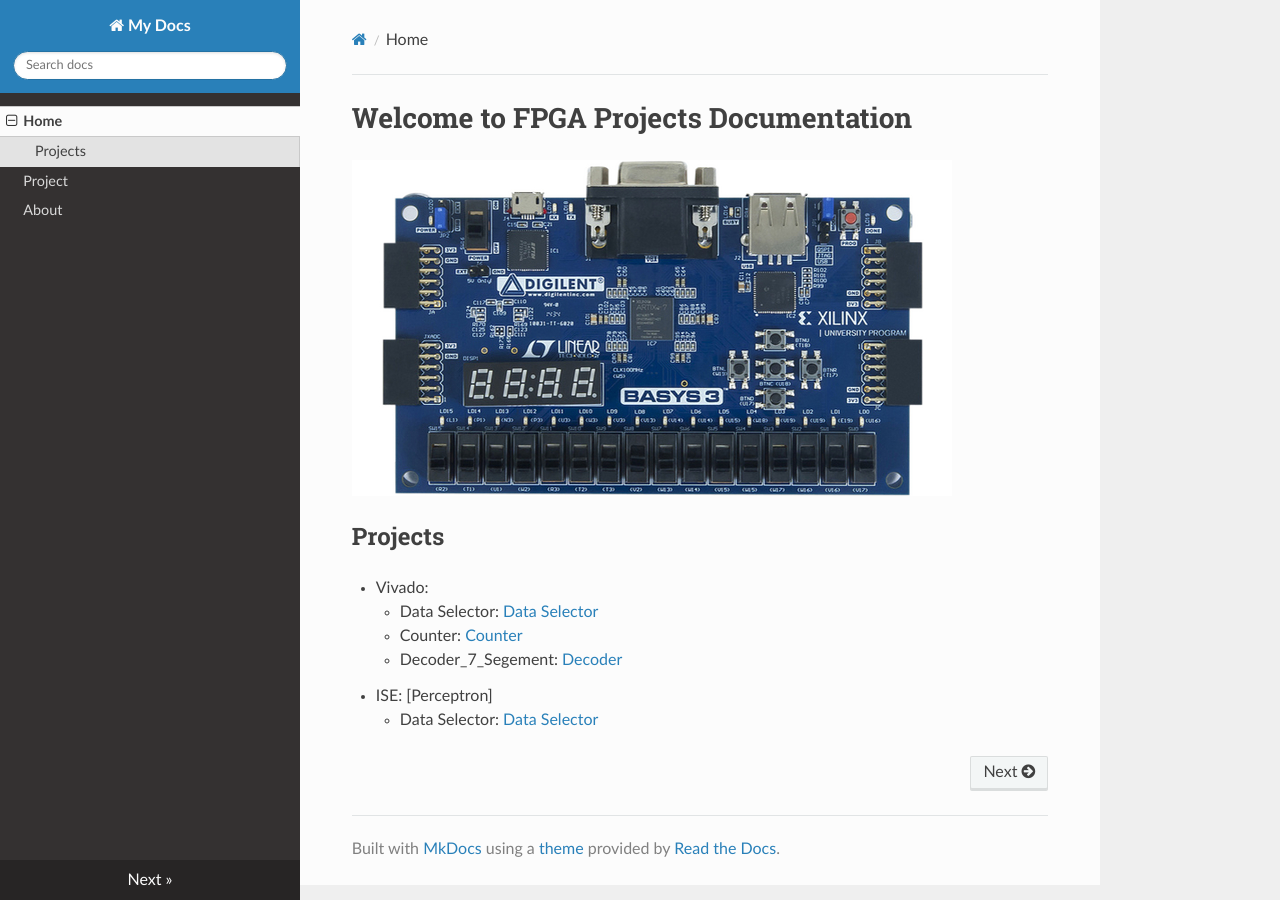
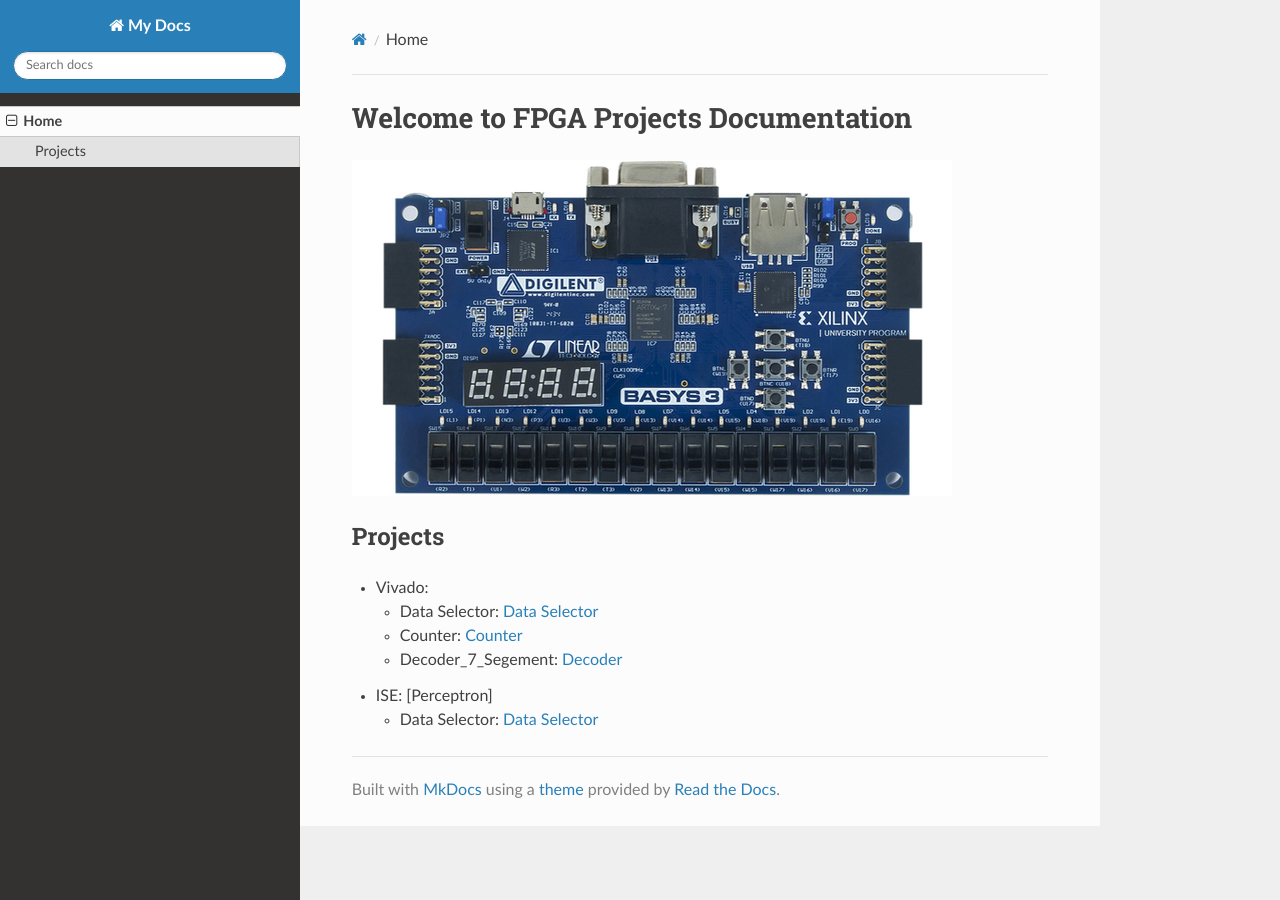
Before and after one commit to jomidokunMain/FPGA-Projectsmain, an MkDocs documentation site: the page built from docs/index.md, in a window 1280 px wide. Built offline with MkDocs 1.6.1, drawn with Linux system fonts in a browser that asks for light colours; nearby versions of some CDN libraries; some of the changed lines change nothing that is shown.

Commit message:
updatess

```diff
--- a/mkdocs.yml
+++ b/mkdocs.yml
@@ -2,7 +2,6 @@
 site_url: https://github.com/jomidokunMain/FPGA_Projectmain.git
 nav:
     - Home: index.md
-    - Project: Vivdao/data_selector_verilog/data_selector.md
-    - About: README.md
+
 
 theme: readthedocs
```
